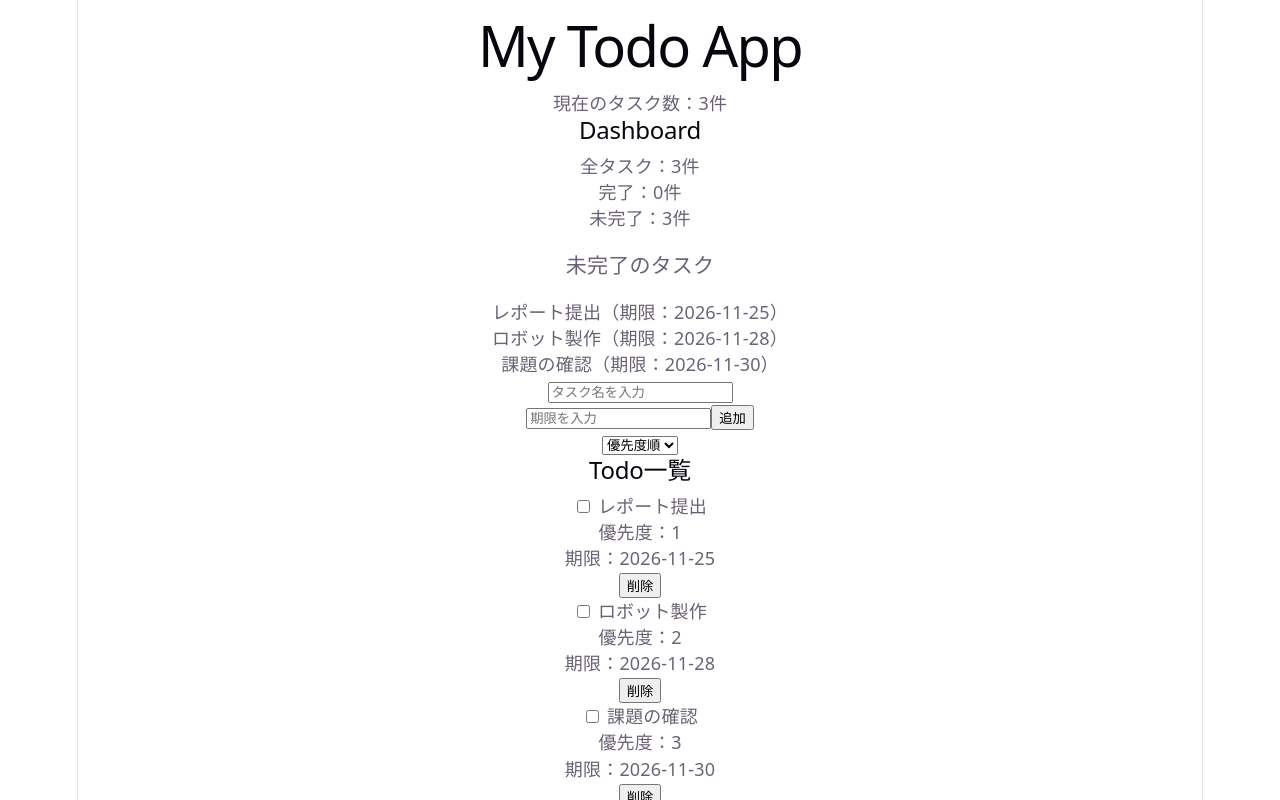
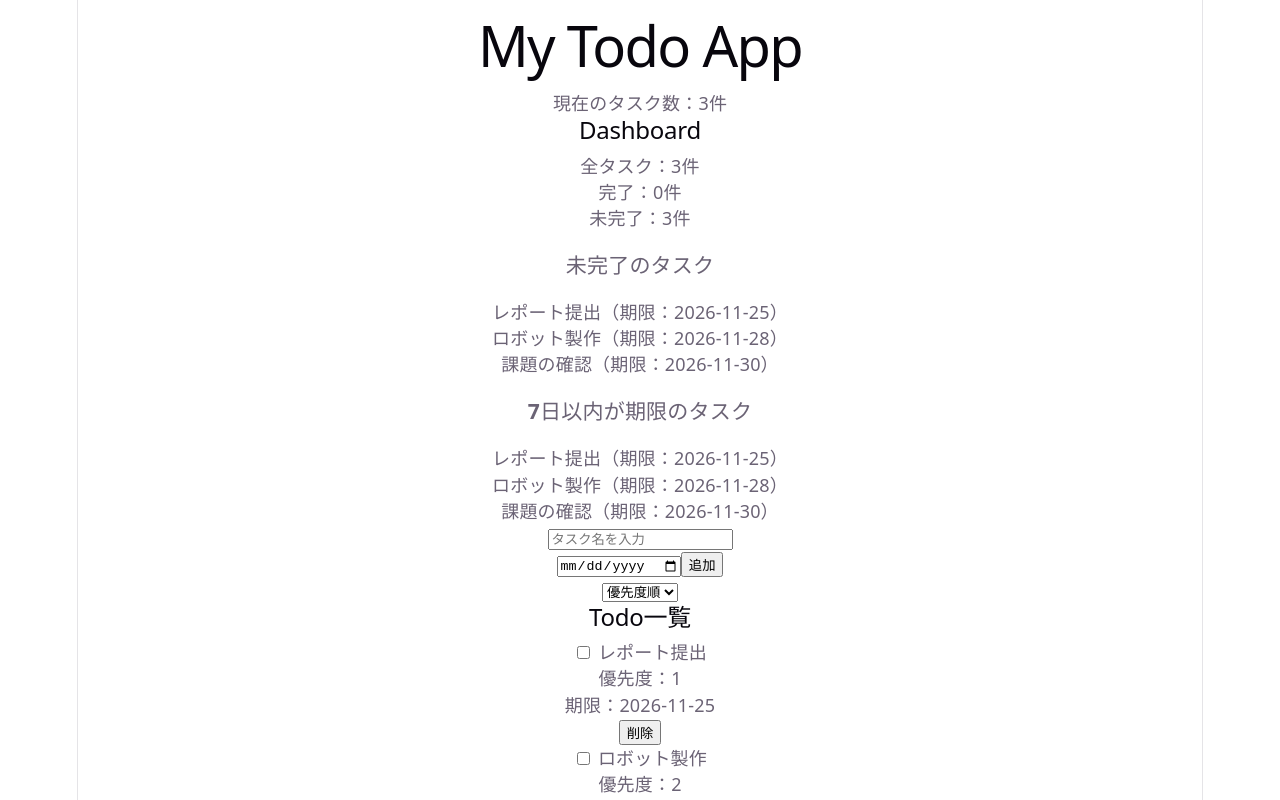
Before and after one commit to zassou-robo/MyToDo_App, a React (Vite) app: page / in a window 1280 px wide. Shown: the top 800 px of the page. Built offline with nearby package versions, Linux system fonts and the light colour scheme.

Commit message:
deadlineの書式を制限

```diff
--- a/src/App.tsx
+++ b/src/App.tsx
@@ -131,7 +131,7 @@ function App() {
       <section>
       <input type="text" value={title} onChange={(event) => setTitle(event.target.value)} placeholder="タスク名を入力"/>
       <p></p>
-      <input type="text" value={deadline} onChange={(event) => setDeadline(event.target.value)} placeholder="期限を入力"/>
+      <input type="date" value={deadline} onChange={(event) => setDeadline(event.target.value)}/>
         <button onClick={addTodo}>
           追加
         </button>
--- a/src/Dashboard.tsx
+++ b/src/Dashboard.tsx
@@ -10,10 +10,6 @@ type DashboardProps = {
 
 function Dashboard({ todos }: DashboardProps) {
     const totalCount = todos.length;
-    const today = new Date();
-    const nextWeek = new Date();
-
-    nextWeek.setDate(today.getDate() + 7);
 
     const completedCount = todos.filter(
     (todo) => todo.completed
@@ -22,6 +18,16 @@ function Dashboard({ todos }: DashboardProps) {
     const incompleteTodos = todos.filter(
     (todo) => !todo.completed
     );
+    const today = new Date();
+    today.setHours(0, 0, 0, 0);
+
+    const nextWeek = new Date(today);
+    nextWeek.setDate(nextWeek.getDate() + 7);
+    const upcomingTodos = todos.filter(todo => !todo.completed).filter(todo => {
+            const [year, month, day] = todo.deadline.split("-").map(Number);
+            const deadlineDate = new Date(year, month - 1, day);
+            return deadlineDate >= today && deadlineDate <= nextWeek;
+        }).sort((a, b) => a.deadline.localeCompare(b.deadline));
 
     return (
         <section>
@@ -35,6 +41,16 @@ function Dashboard({ todos }: DashboardProps) {
                     {todo.title}（期限：{todo.deadline}）
                 </p>
             ))}
+            <h3>7日以内が期限のタスク</h3>
+            {upcomingTodos.length > 0 ? (
+            upcomingTodos.map(todo => (
+                <p key={todo.id}>
+                {todo.title}（期限：{todo.deadline}）
+                </p>
+            ))
+            ) : (
+            <p>7日以内に期限のタスクはありません。</p>
+            )}
         </section>
     );
 }
```
